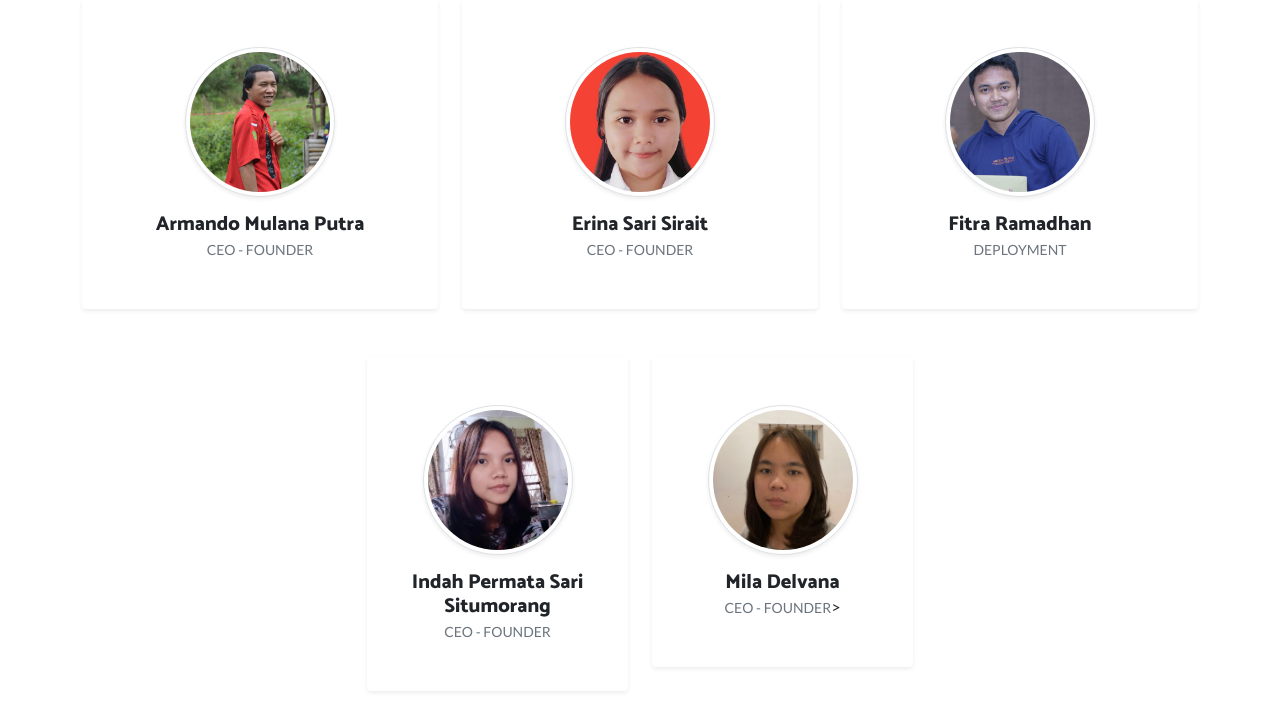
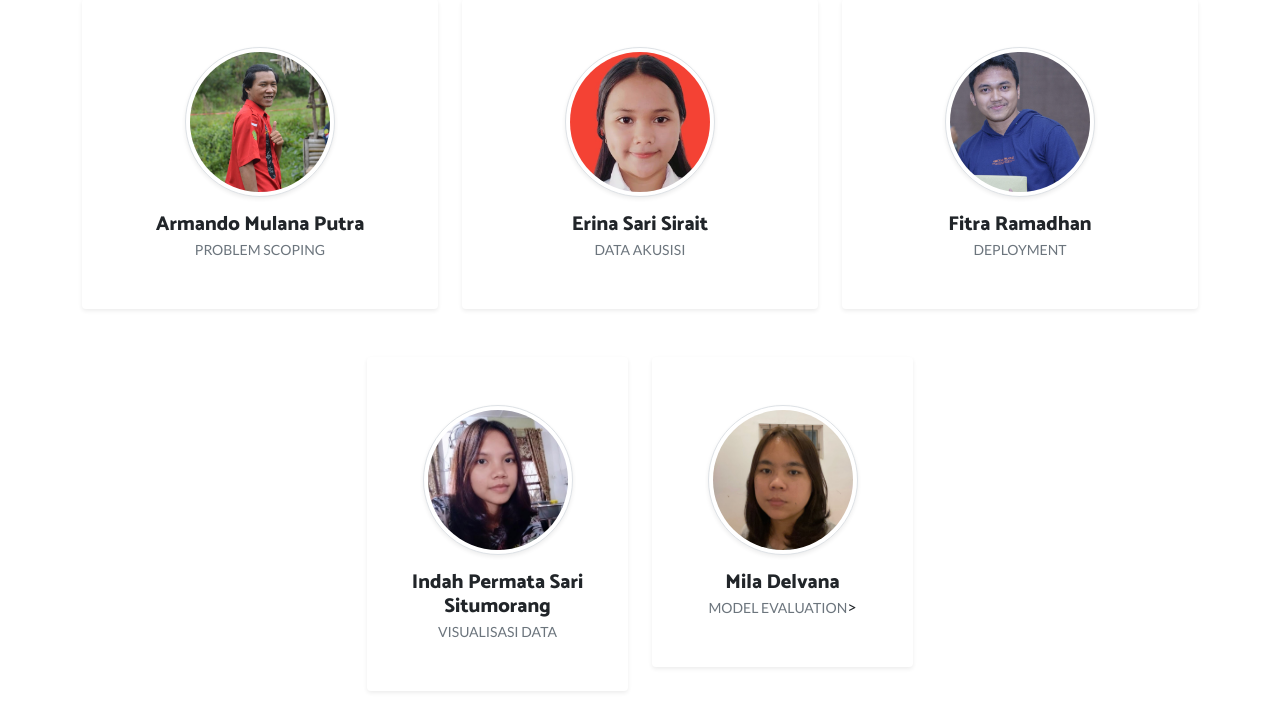
Before and after one commit to Fitrar25/Project-Akhir-MEIFA, a Flask app: page / in a window 1280 px wide. Shown: the part 5752-6479 px from the top of the page. Run offline with Flask 2, Linux system fonts and the light colour scheme; parts of the project's set-up code (start-up, migrations or seed data) failed here and were passed over; some libraries are stand-ins or nearby versions.

Commit message:
Perubahan

```diff
--- a/templates/index.html
+++ b/templates/index.html
@@ -300,7 +300,7 @@
 
         <div class="col-xl-4 col-sm-6 mb-5">
             <div class="bg-white rounded shadow-sm py-5 px-4"><img src="../static/img/Armando2.jpg" alt="" width="150" class="img-fluid rounded-circle mb-3 img-thumbnail shadow-sm">
-                <h5 class="mb-0">Armando Mulana Putra</h5><span class="small text-uppercase text-muted">CEO - Founder</span>
+                <h5 class="mb-0">Armando Mulana Putra</h5><span class="small text-uppercase text-muted">Problem Scoping</span>
 
                 </ul>
             </div>
@@ -309,7 +309,7 @@
 
         <div class="col-xl-4 col-sm-6 mb-5">
             <div class="bg-white rounded shadow-sm py-5 px-4"><img src="../static/img/Erina.jpg" alt="" width="150" class="img-fluid rounded-circle mb-3 img-thumbnail shadow-sm">
-                <h5 class="mb-0">Erina Sari Sirait</h5><span class="small text-uppercase text-muted">CEO - Founder</span>
+                <h5 class="mb-0">Erina Sari Sirait</h5><span class="small text-uppercase text-muted">Data Akusisi</span>
 
 
 
@@ -328,7 +328,7 @@
 
         <div class="col-xl-3 col-sm-6 mb-5">
             <div class="bg-white rounded shadow-sm py-5 px-4"><img src="../static/img/Indah.jpg" alt="" width="150" class="img-fluid rounded-circle mb-3 img-thumbnail shadow-sm">
-                <h5 class="mb-0">Indah Permata Sari Situmorang</h5><span class="small text-uppercase text-muted">CEO - Founder</span>
+                <h5 class="mb-0">Indah Permata Sari Situmorang</h5><span class="small text-uppercase text-muted">Visualisasi Data</span>
 
                 </ul>
             </div>
@@ -337,7 +337,7 @@
 
         <div class="col-xl-3 col-sm-6 mb-5">
             <div class="bg-white rounded shadow-sm py-5 px-4"><img src="../static/img/Mila.jpg" alt="" width="150" class="img-fluid rounded-circle mb-3 img-thumbnail shadow-sm">
-                <h5 class="mb-0">Mila Delvana</h5><span class="small text-uppercase text-muted">CEO - Founder</span>>
+                <h5 class="mb-0">Mila Delvana</h5><span class="small text-uppercase text-muted">Model Evaluation</span>>
                 </ul>
             </div>
         </div>
```
